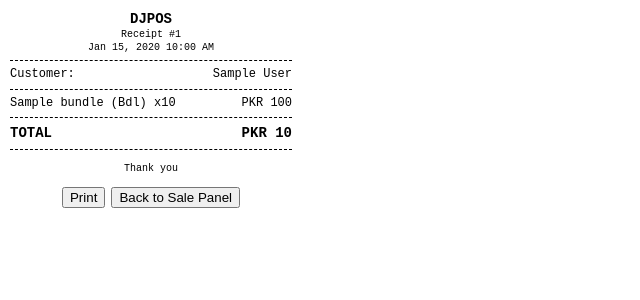
After one commit to altair13421/DjPOS, a Django app: page /pos/sale/1/receipt/ in a window 1280 px wide. The commit adds this page. Shown: the top 300 px of the page, without its empty margins (0-640 px from the left). Run offline with Django 5.2, Linux system fonts and the light colour scheme; tables that the repository leaves empty hold one stand-in row (values such as "Sample post").

Commit message:
Add receipt printing functionality and configuration options
- Introduced settings for receipt printing: USE_WEB_PRINT, PRINTER_HOST, PRINTER_PORT, and RECEIPT_STORE_NAME.
- Added a new receipt view and template for displaying thermal-styled receipts.
- Updated sale history and sale panel templates to include receipt printing options.
- Implemented direct printing functionality for thermal printers when USE_WEB_PRINT is disabled.
- Created utility functions for building and sending ESC/POS formatted receipts to printers.

```diff
--- a/pos/urls.py
+++ b/pos/urls.py
@@ -7,6 +7,7 @@ urlpatterns = [
     path('', views.index, name='index'),
     path('sale_panel/', views.sale_panel, name='sale_panel'),
     path('sale_history/', views.sale_history, name='sale_history'),
+    path('sale/<int:sale_id>/receipt/', views.receipt, name='receipt'),
     path('api/', include([
         path('', views.api_root, name='api_root'),
         path('', include('pos.api_urls')),
--- a/pos/views.py
+++ b/pos/views.py
@@ -1,8 +1,9 @@
-from django.shortcuts import render
+from django.conf import settings
+from django.shortcuts import render, get_object_or_404
 from django.utils import timezone
 from datetime import timedelta
-from rest_framework import viewsets
-from rest_framework.decorators import api_view
+from rest_framework import viewsets, status
+from rest_framework.decorators import api_view, action
 from rest_framework.response import Response
 
 from utils.stock_manager import StockManager
@@ -18,7 +19,9 @@ def index(request):
 
 def sale_panel(request):
     """POS sale_panel view."""
-    return render(request, 'pos/sale_panel.html', {})
+    return render(request, 'pos/sale_panel.html', {
+        'use_web_print': getattr(settings, 'USE_WEB_PRINT', True),
+    })
 
 
 def sale_history(request):
@@ -47,6 +50,22 @@ def sale_history(request):
         'sales': sales,
         'range_param': range_param,
         'range_labels': range_labels,
+        'use_web_print': getattr(settings, 'USE_WEB_PRINT', True),
+    })
+
+
+def receipt(request, sale_id):
+    """Thermal-styled receipt view for web print (opens in new window)."""
+    sale = get_object_or_404(
+        Sale.objects.select_related('customer').prefetch_related(
+            'sale_items__item', 'sale_items__bundle'
+        ),
+        pk=sale_id,
+    )
+    return render(request, 'pos/receipt.html', {
+        'sale': sale,
+        'store_name': getattr(settings, 'RECEIPT_STORE_NAME', 'DJPOS'),
+        'currency': getattr(settings, 'CURRENCY_CODE', 'PKR'),
     })
 
 
@@ -65,6 +84,38 @@ class SaleViewSet(viewsets.ModelViewSet):
         sale = serializer.save()
         StockManager.process_sale(sale)
 
+    @action(detail=True, methods=["post"], url_path="print_receipt")
+    def print_receipt(self, request, pk=None):
+        """Send receipt to direct thermal printer (when USE_WEB_PRINT is False)."""
+        if getattr(settings, 'USE_WEB_PRINT', True):
+            return Response(
+                {"error": "Direct printing is disabled (USE_WEB_PRINT is True). Use the receipt page to print."},
+                status=status.HTTP_400_BAD_REQUEST,
+            )
+        sale = self.get_object()
+        try:
+            self._print_receipt_direct(sale)
+            return Response({"status": "ok", "message": "Receipt sent to printer."})
+        except ValueError as e:
+            return Response({"error": str(e)}, status=status.HTTP_400_BAD_REQUEST)
+        except OSError as e:
+            return Response(
+                {"error": f"Could not reach printer: {e}"},
+                status=status.HTTP_503_SERVICE_UNAVAILABLE,
+            )
+
+    @staticmethod
+    def _print_receipt_direct(sale):
+        from utils.receipt_escpos import build_receipt, send_to_printer
+        host = getattr(settings, 'PRINTER_HOST', '').strip()
+        if not host:
+            raise ValueError("PRINTER_HOST is not set. Configure it for direct thermal printing.")
+        port = getattr(settings, 'PRINTER_PORT', 9100)
+        store = getattr(settings, 'RECEIPT_STORE_NAME', 'DJPOS')
+        currency = getattr(settings, 'CURRENCY_CODE', 'PKR')
+        data = build_receipt(sale, store_name=store, currency=currency)
+        send_to_printer(data, host, port)
+
 
 @api_view(['GET'])
 def api_root(request):
--- /dev/null
+++ b/templates/pos/receipt.html
@@ -0,0 +1,89 @@
+<!DOCTYPE html>
+<html lang="en">
+<head>
+  <meta charset="utf-8">
+  <meta name="viewport" content="width=302">
+  <title>Receipt #{{ sale.id }}</title>
+  <style>
+    * { box-sizing: border-box; }
+    body {
+      font-family: 'Courier New', Courier, monospace;
+      font-size: 12px;
+      line-height: 1.3;
+      margin: 0;
+      padding: 10px;
+      width: 302px;
+      max-width: 302px;
+      background: #fff;
+      color: #000;
+    }
+    .receipt {
+      width: 100%;
+    }
+    .center { text-align: center; }
+    .bold { font-weight: bold; }
+    .divider { border-bottom: 1px dashed #000; margin: 6px 0; }
+    .line { display: flex; justify-content: space-between; gap: 8px; margin: 2px 0; }
+    .line .name { flex: 1; overflow: hidden; text-overflow: ellipsis; white-space: nowrap; }
+    .line .amt { flex-shrink: 0; }
+    .total { margin-top: 6px; font-weight: bold; font-size: 14px; }
+    .footer { margin-top: 12px; font-size: 10px; text-align: center; }
+    @media print {
+      body { margin: 0; padding: 4px; -webkit-print-color-adjust: exact; print-color-adjust: exact; }
+      .no-print { display: none !important; }
+    }
+  </style>
+</head>
+<body>
+  <div class="receipt">
+    <div class="center bold" style="font-size: 14px;">{{ store_name }}</div>
+    <div class="center" style="font-size: 10px;">Receipt #{{ sale.id }}</div>
+    <div class="center" style="font-size: 10px;">{{ sale.created_at|date:"M d, Y g:i A" }}</div>
+    <div class="divider"></div>
+    {% if sale.customer %}
+    <div class="line"><span>Customer:</span><span>{{ sale.customer.name }}</span></div>
+    <div class="divider"></div>
+    {% endif %}
+    {% for ci in sale.sale_items.all %}
+    <div class="line">
+      <span class="name">{% if ci.bundle_id %}{{ ci.bundle.name }} (Bdl){% else %}{{ ci.item.name }}{% endif %} x{{ ci.quantity }}</span>
+      <span class="amt">{{ currency }} {{ ci.line_total|floatformat:0 }}</span>
+    </div>
+    {% endfor %}
+    <div class="divider"></div>
+    <div class="line total">
+      <span>TOTAL</span>
+      <span>{{ currency }} {{ sale.total|floatformat:0 }}</span>
+    </div>
+    <div class="divider"></div>
+    <div class="footer">Thank you</div>
+  </div>
+  <p class="no-print center" style="margin-top: 12px; font-size: 10px;">
+    <button type="button" onclick="window.print();">Print</button>
+    <button type="button" id="back-btn" onclick="goBackToSalePanel();">Back to Sale Panel</button>
+  </p>
+  <script>
+    var isAutoPrint = window.location.search.indexOf('auto') !== -1;
+    function goBackToSalePanel() {
+      if (window.opener) {
+        try { window.opener.focus(); } catch (e) {}
+        window.close();
+      } else {
+        window.location.href = '/pos/sale_panel/';
+      }
+    }
+    if (isAutoPrint) window.print();
+    window.onafterprint = function() {
+      if (isAutoPrint && window.opener) {
+        try { window.opener.focus(); } catch (e) {}
+        window.close();
+      }
+    };
+    document.addEventListener('visibilitychange', function() {
+      if (document.hidden && isAutoPrint && window.opener) {
+        window.close();
+      }
+    });
+  </script>
+</body>
+</html>
```
Also changed, not shown: config/settings.py (+8 -0 lines), templates/pos/sale_history.html (+44 -0 lines), templates/pos/sale_panel.html (+26 -0 lines), utils/receipt_escpos.py (added, +72 -0 lines).
